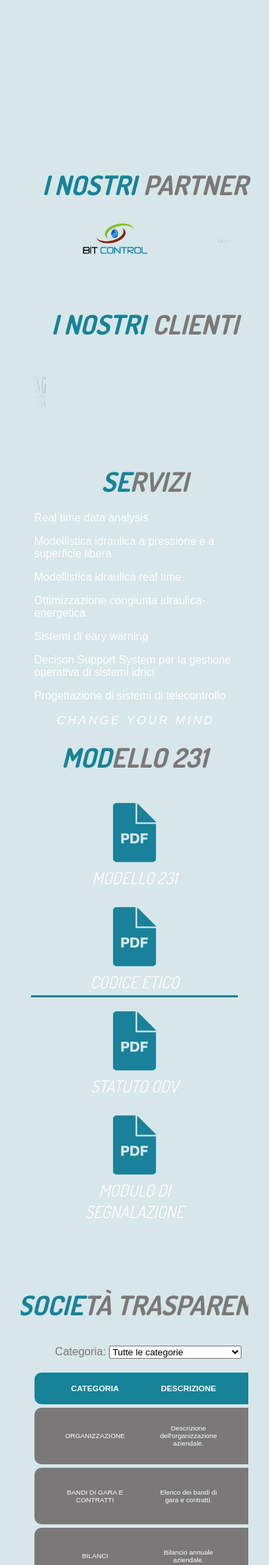
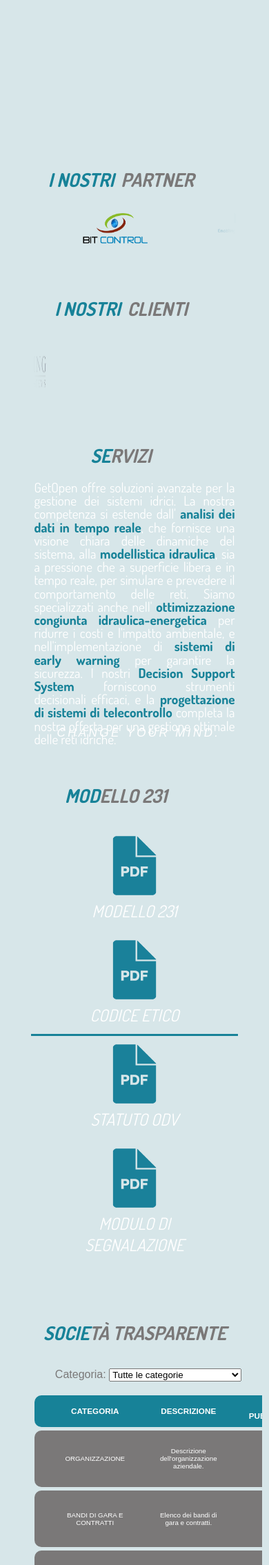
Before and after one commit to O46001831/NewGetOpen, a PHP site: page / in a window 390 px wide. Shown: the part 2668-4937 px from the top of the page at 69% size. Run offline with PHP 8.4, Linux system fonts and the light colour scheme.

Commit message:
Risolti bug visivi  su trasparenza
risolti bug visivi presenti nella parte di file

```diff
--- a/NewGetOpen/cookie/langContainer/langFiles/lang.js
+++ b/NewGetOpen/cookie/langContainer/langFiles/lang.js
@@ -21,6 +21,7 @@
             "#secondCarousel > div.PeCTitle > h2.first": "I NOSTRI",
             "#secondCarousel > div.PeCTitle > h2.second": "CLIENTI",
             "#masterServizi > div > div.PeCTitle > h2.secondMarginless": "RIVZI",
+            "#masterServizi > div > div.elencop > p": "<p>GetOpen offre soluzioni avanzate per la gestione dei sistemi idrici. La nostra competenza si estende dall' <span class='boldAzure'>analisi dei dati in tempo reale</span>, che fornisce una visione chiara delle dinamiche del sistema, alla <span class='boldAzure'>modellistica idraulica</span>, sia a pressione che a superficie libera e in tempo reale, per simulare e prevedere il comportamento delle reti. Siamo specializzati anche nell' <span class='boldAzure'>ottimizzazione congiunta idraulica-energetica</span> per ridurre i costi e l'impatto ambientale, e nell'implementazione di <span class='boldAzure'>sistemi di early warning</span> per garantire la sicurezza. I nostri <span class='boldAzure'>Decision Support System</span> forniscono strumenti decisionali efficaci, e la <span class='boldAzure'>progettazione di sistemi di telecontrollo</span> completa la nostra offerta per una gestione ottimale delle reti idriche.</p>",
             // MODELLO 231
             "#mater231 > div > div.PeCTitle > h2.first": "MOD",
             "#mater231 > div > div.PeCTitle > h2.secondMarginless": "ELLO 231",
@@ -55,6 +56,7 @@
             "#secondCarousel > div.PeCTitle > h2.first": "OUR",
             "#secondCarousel > div.PeCTitle > h2.second": "CUSTOMERS",
             "#masterServizi > div > div.PeCTitle > h2.secondMarginless": "RVICES",
+            "#masterServizi > div > div.elencop > p": "<p>GetOpen offers advanced solutions for water resource management. Our expertise extends from <span class='boldAzure'>real-time data analysis</span>, which provides a clear view of system dynamics, to <span class='boldAzure'>hydraulic modeling</span>, both pressurized and free-surface and real-time, to simulate and predict network behavior. We also specialize in <span class='boldAzure'>hydraulic-energy joint optimization</span> to reduce costs and environmental impact, and in the implementation of <span class='boldAzure'>early warning systems</span> to ensure safety. Our <span class='boldAzure'>Decision Support Systems</span> provide effective decision-making tools, and the <span class='boldAzure'>design of telecontrol systems</span> completes our offering for optimal water network management.</p>",
             // MODELLO 231
             "#mater231 > div > div.PeCTitle > h2.first": "23",
             "#mater231 > div > div.PeCTitle > h2.secondMarginless": "1 MODEL",
--- a/NewGetOpen/css/files.css
+++ b/NewGetOpen/css/files.css
@@ -50,10 +50,13 @@
     box-sizing: border-box;
     background-color: #178298;
 }
+#trasparenzaTitle, .trasparenzaCard {
+    min-width: 550px;
+}
 #trasparenzaContainer {
-    width: 75%;
-    min-width: 550px;
+    width: 100%;
     box-sizing: border-box;
+    overflow: auto;
 }
 .trasparenzaCard {
     background-color: #7a7878;
@@ -123,28 +126,3 @@
 #masterTrasparente > div > div.PeCTitle > h2.secondMarginless {
     white-space: nowrap;
 }
-
-@media (max-width: 600px) {
-    /* #content > section > div:nth-child(7) {
-        align-items: start;
-        overflow-x: auto;
-    }
-    #content > section > div:nth-child(7) > div {
-        align-items: start;
-    }
-    .trasparenzaCard > * {
-        font-size: 0.75em;
-    }
-    .element > h1 {
-        text-align: center;
-        text-wrap: nowrap;
-    } */
-    .PDFcontainer {
-        flex-direction: column;
-        align-items: center;
-    }
-    #masterTrasparente > div {
-        overflow-x: auto;
-        align-items: baseline !important;
-    }
-}
--- a/NewGetOpen/css/media.css
+++ b/NewGetOpen/css/media.css
@@ -14,8 +14,10 @@
     }
 }
 
-@media (max-width: 600px) {
+@media (max-width: 601px) {
     .PDFcontainer {
+        flex-direction: column;
+        align-items: center;
         min-width: unset;
     }
     .boxPDF {
@@ -26,4 +28,15 @@
         left: 50%;
         transform: translateX(-50%);
     }
+    .PeCTitle {
+        position: relative;
+        left: -5vw;
+        margin-left: 0;
+    }
+    .PeCTitle > h2 {
+        font-size: min(7vw, 60px);
+    }
+    #masterTrasparente > div {
+        align-items: baseline !important;
+    }
 }
--- a/NewGetOpen/css/servizi.css
+++ b/NewGetOpen/css/servizi.css
@@ -6,6 +6,18 @@
 .elencop {
     margin: 20px 5vw;
 }
+.elencop > * {
+    color: white;
+    text-align: justify;
+    font-family: Dosis;
+    font-size: clamp(16px, 1em + 1vw, 1.2em);
+    line-height: 1em
+}
+.boldAzure {
+    color: #178298;
+    font-weight: 700;
+}
+
 .rowelencop {
     color: white;
 }
--- a/NewGetOpen/templates/sections/servizi.php
+++ b/NewGetOpen/templates/sections/servizi.php
@@ -6,27 +6,7 @@
             <h2 class='secondMarginless'>RVIZI</h2>
         </div>
         <div class="elencop">
-            <div class="rowelencop">
-                <p>Real time data analysis</p>
-            </div>
-            <div class="rowelencop">
-                <p>Modellistica idraulica a pressione e a superficie libera</p>
-            </div>
-            <div class="rowelencop">
-                <p>Modellistica idraulica real time</p>
-            </div>
-            <div class="rowelencop">
-                <p>Ottimizzazione congiunta idraulica-energetica</p>
-            </div>
-            <div class="rowelencop">
-                <p>Sistemi di eary warning</p>
-            </div>
-            <div class="rowelencop">
-                <p>Decison Support System per la gestione operativa di sistemi idrici</p>
-            </div>
-            <div class="rowelencop">
-                <p>Progettazione di sistemi di telecontrollo</p>
-            </div>
+            <p>GetOpen offre soluzioni avanzate per la gestione dei sistemi idrici. La nostra competenza si estende dall' <span class="boldAzure">analisi dei dati in tempo reale</span>, che fornisce una visione chiara delle dinamiche del sistema, alla <span class="boldAzure">modellistica idraulica</span>, sia a pressione che a superficie libera e in tempo reale, per simulare e prevedere il comportamento delle reti. Siamo specializzati anche nell' <span class="boldAzure">ottimizzazione congiunta idraulica-energetica</span> per ridurre i costi e l'impatto ambientale, e nell'implementazione di <span class="boldAzure">sistemi di early warning</span> per garantire la sicurezza. I nostri <span class="boldAzure">Decision Support System</span> forniscono strumenti decisionali efficaci, e la <span class="boldAzure">progettazione di sistemi di telecontrollo</span> completa la nostra offerta per una gestione ottimale delle reti idriche.</p>
         </div>
     </div>
 </div>
```
